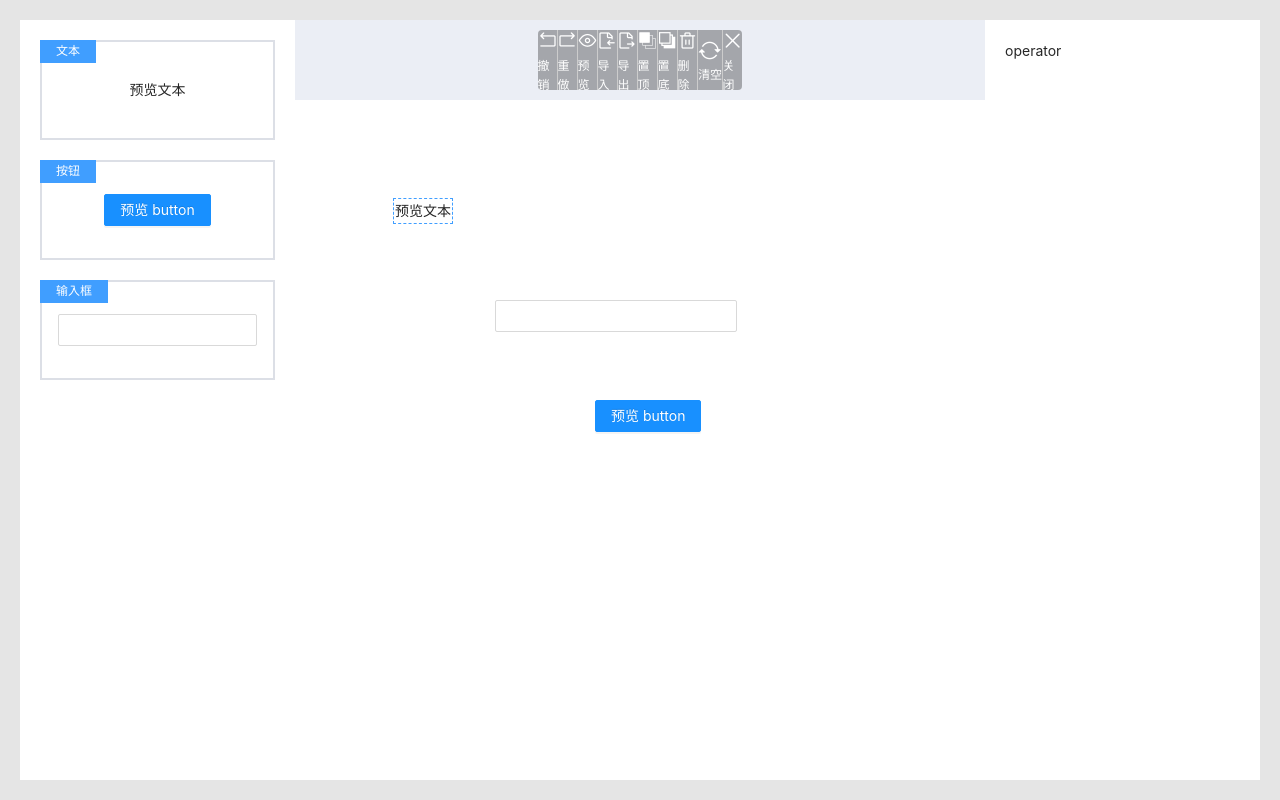
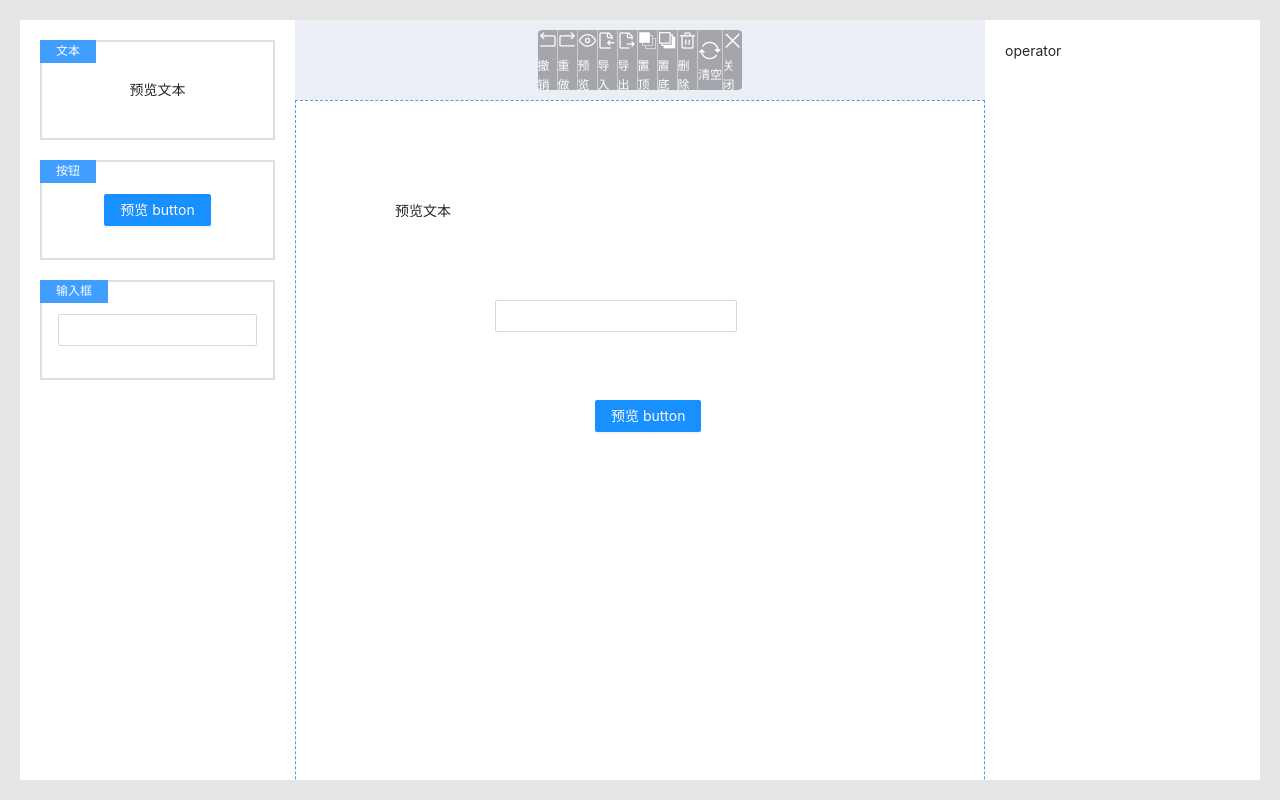
Before and after one commit to polaris-hike/react-visual-editor, a React (Vite) app: page / in a window 1280 px wide. Built offline with nearby package versions, Linux system fonts and the light colour scheme.

Commit message:
feat(editor): edit preview

```diff
--- a/src/App.tsx
+++ b/src/App.tsx
@@ -59,7 +59,7 @@ function App() {
         left: 100,
         top: 100,
         adjustPosition:false,
-        focus: true,
+        focus: false,
         zIndex: 0
       },
       {
--- a/src/packages/ReactVisualEditor.command.tsx
+++ b/src/packages/ReactVisualEditor.command.tsx
@@ -23,6 +23,8 @@ export function useVisualCommand(
     }
 ) {
     const commander = useCommander();
+
+    // 删除
     commander.useRegistry({
         name: 'delete',
         keyboard: [
@@ -44,6 +46,7 @@ export function useVisualCommand(
         },
     });
 
+    // 全选
     commander.useRegistry({
         name: 'selectAll',
         keyboard: 'ctrl+a',
@@ -62,6 +65,7 @@ export function useVisualCommand(
         followQueue:false
     });
 
+    // 置顶
     commander.useRegistry({
         name: 'placeTop',
         keyboard: 'ctrl+up',
@@ -89,6 +93,7 @@ export function useVisualCommand(
         }
     })
 
+    // 置底
     commander.useRegistry({
         name: 'placeBottom',
         keyboard: 'ctrl+down',
@@ -106,6 +111,25 @@ export function useVisualCommand(
                     focus.forEach(block => block.zIndex = minZIndex)
                     return deepcopy(value.blocks)
                 })()),
+            }
+            return {
+                redo: () => {
+                    updateBlocks(deepcopy(data.after))
+                },
+                undo: () => {
+                    updateBlocks(deepcopy(data.before))
+                },
+            }
+        }
+    });
+
+    // 清空
+    commander.useRegistry({
+        name: 'clear',
+        execute: () => {
+            let data = {
+                before: deepcopy(value.blocks),
+                after: deepcopy([]),
             }
             return {
                 redo: () => {
@@ -166,5 +190,6 @@ export function useVisualCommand(
         redo: () => commander.state.commands.redo(),
         placeTop: () => commander.state.commands.placeTop(),
         placeBottom: () => commander.state.commands.placeBottom(),
+        clear: () => commander.state.commands.clear(),
     }
 }
--- a/src/packages/ReactVisualEditor.scss
+++ b/src/packages/ReactVisualEditor.scss
@@ -125,6 +125,18 @@ $primary: #409EFF;
 
     .react-visual-editor-container {
       background-color: white;
+
+      &::before {
+        position: absolute;
+        content: '';
+        left: 0;
+        top: 0;
+        bottom: 0;
+        right: 0;
+        border: 1px dashed $primary;
+        pointer-events: none;
+      }
+
       .react-visual-editor-block {
         &:after {
           content: '';
@@ -232,6 +244,9 @@ $primary: #409EFF;
 
   &.react-visual-editor-preview {
     .react-visual-editor-container {
+      &::before {
+        display: none;
+      }
       .react-visual-editor-block {
         &:after {
           display: none;
--- a/src/packages/ReactVisualEditor.tsx
+++ b/src/packages/ReactVisualEditor.tsx
@@ -1,4 +1,5 @@
-import { ReactComponentElement, useMemo, useRef, useState } from 'react';
+import classnames from 'classnames';
+import { useMemo, useRef, useState } from 'react';
 import { useCallbackRef } from './hooks/useCallbackRef';
 import { createEvent } from './plugins/event';
 import { ReactVisualBlock } from './ReactVisualBlock';
@@ -23,6 +24,11 @@ const ReactVisualEditor: React.FC<{
       width: `${value.container.width}px`,
     }
   }, [value.container.width, value.container.height])
+
+  const classes = useMemo(() => classnames([
+    'react-visual-editor',
+    preview && 'react-visual-editor-preview',
+]), [preview])
 
   const containerRef = useRef({} as HTMLDivElement);
 
@@ -126,8 +132,9 @@ const ReactVisualEditor: React.FC<{
 
   const focusHandler = (() => {
     const mouseDownBlock = (e: React.MouseEvent<HTMLDivElement>, block: ReactVisualEditorBlock) => {
+      if (preview) return;
       e.stopPropagation();
-      console.log('block')
+      e.preventDefault();
       if (e.ctrlKey) {
         /*如果摁住了ctrl键，如果此时没有选中的block，就选中这个block，否则令这个block的选中状态取反*/
         if (focusData.focus.length <= 1) {
@@ -146,8 +153,7 @@ const ReactVisualEditor: React.FC<{
       setTimeout(() => blockDraggier.mousedown(e))
     };
     const mouseDownContainer = (e: React.MouseEvent<HTMLDivElement>) => {
-      console.log('container')
-      //   if (e.target != e.currentTarget) {return;}
+      if (preview) return;
       if (!e.shiftKey) { blockChoseMethods.clearFocus(); }
     };
     return { mouseDownBlock, mouseDownContainer };
@@ -220,7 +226,7 @@ const ReactVisualEditor: React.FC<{
       {label: '置顶', icon: 'icon-place-top', handler: () => commander.placeTop(), tip: 'ctrl+up'},
       {label: '置底', icon: 'icon-place-bottom', handler: () => commander.placeBottom(), tip: 'ctrl+down'},
       { label: '删除', icon: 'icon-delete', handler: () => commander.delete() , tip: 'ctrl+d, backspace, delete' },
-      { label: '清空', icon: 'icon-reset', handler: () => { }, },
+      { label: '清空', icon: 'icon-reset', handler: () => commander.clear() , },
       {
         label: '关闭', icon: 'icon-close', handler: () => {
           blockChoseMethods.clearFocus()
@@ -229,11 +235,8 @@ const ReactVisualEditor: React.FC<{
       },
     ]
 
-
-
-
   return (
-    <div className="react-visual-editor">
+    <div className={classes}>
       <section className="react-visual-editor-menu">
         {
           config.componentArray.map((component, index) => (
```
